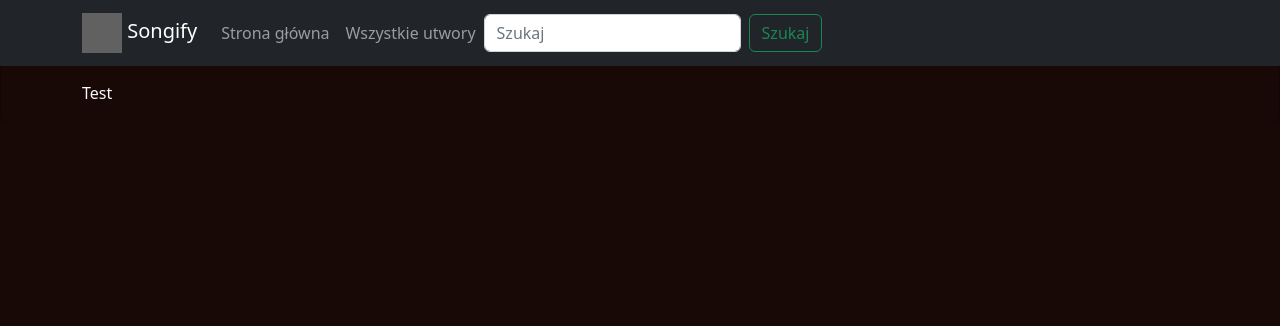
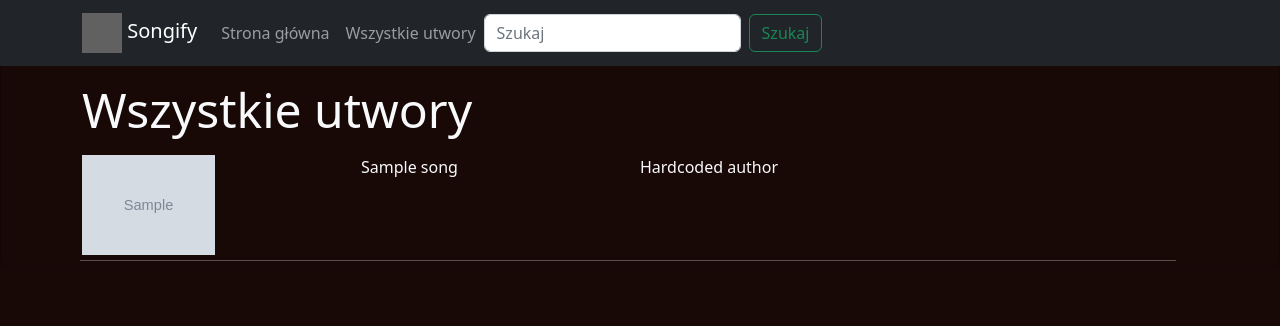
Before and after one commit to rapt8r/songify-project, a Django app: page /all-songs/ in a window 1280 px wide. Shown: the top 326 px of the page. Run offline with Django 4.2, Linux system fonts and the light colour scheme; tables that the repository leaves empty hold one stand-in row (values such as "Sample post"); grey boxes marked "Sample" are stand-in pictures; some libraries are stand-ins or nearby versions; grey boxes are pictures that could not be loaded.

Commit message:
all_songs grid test 1

```diff
--- a/main/views.py
+++ b/main/views.py
@@ -41,3 +41,4 @@ def MainPage(request):
 class AllSongsPage(ListView):
     model = Song
     template_name = 'main/all_songs_page.html'
+    context_object_name = 'list'
--- a/static/main/css/custom.css
+++ b/static/main/css/custom.css
@@ -46,6 +46,21 @@ song_page
  */
 
 /*
+/*
+all songs
+ */
+.class_list .row img {
+  max-height: 100px;
+  width: auto;
+}
+.row.row_list::after {
+  width: 100%;
+  background-color: #5e4c4c;
+  height: 1px;
+  content: '';
+  margin: 5px 10px;
+}
+/*
 author
  */
 
--- a/templates/main/all_songs_page.html
+++ b/templates/main/all_songs_page.html
@@ -7,9 +7,29 @@
 
 {% block page_content %}
 
-    <div class="container container-fluid" style="margin-top: 80px">
+    <div class="container container-fluid class_list" style="margin-top: 80px">
+        <p class="display-5">Wszystkie utwory</p>
+
         <div class="row">
-            <p>Test</p>
+            {% for song in list %}
+
+
+                <div class="row row_list">
+                    <div class="col-lg-3 col-md-12">
+                        <img src="{{ song.cover_image.url }}">
+                    </div>
+                    <div class="col-lg-3 col-md-12">
+                        <p>{{ song.title }}</p>
+                    </div>
+                    <div class="col-lg-3 col-md-12">
+                        <a>Hardcoded author</a>
+                    </div>
+                    <div class="col-lg-3 col-md-12">
+                    </div>
+                </div>
+
+            {% endfor %}
+
         </div>
     </div>
 
```
